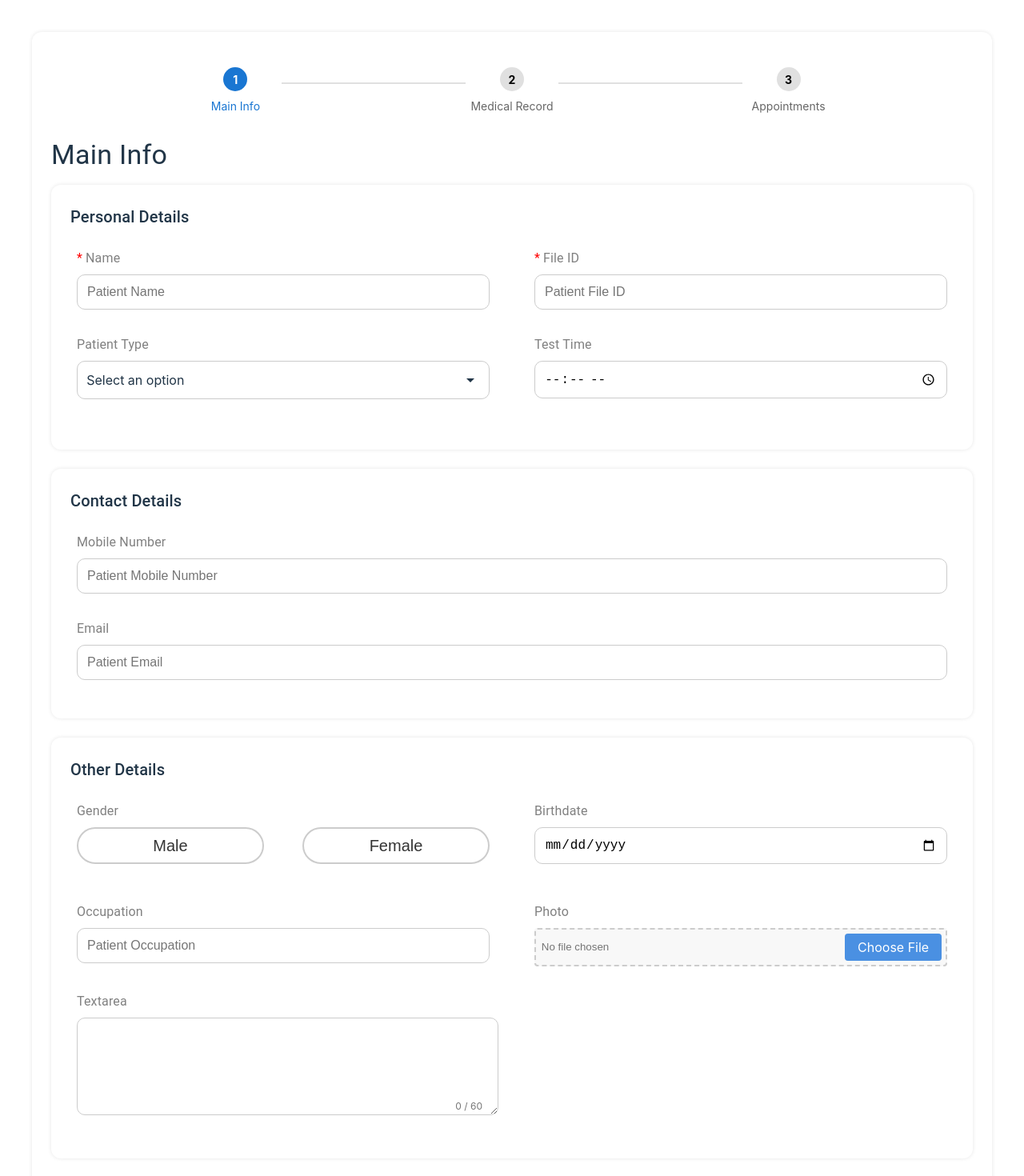
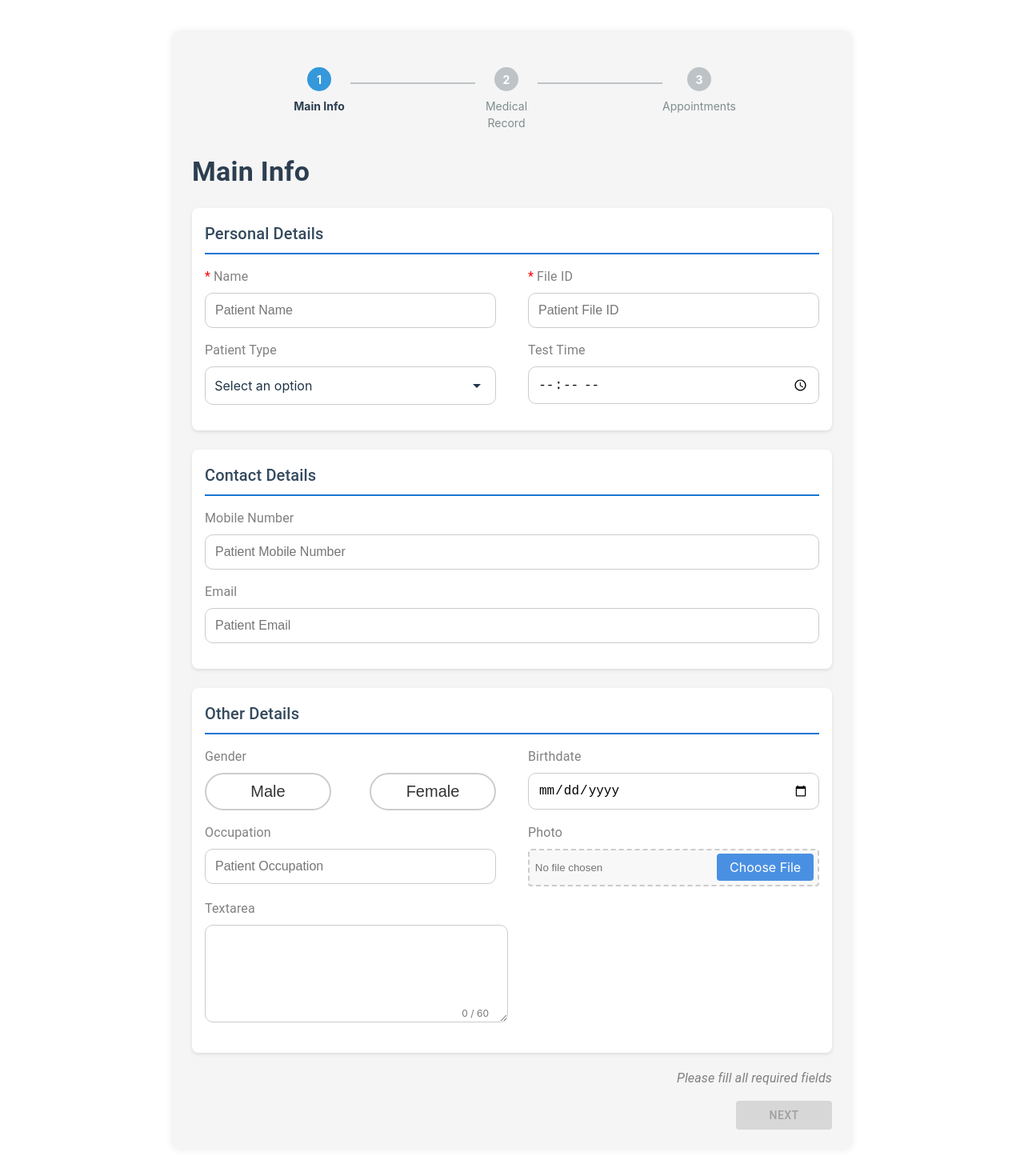
Before and after one commit to Asekon/react-form-renderer, a React (Vite) app: page / in a window 1280 px wide. Shown: the top 1470 px of the page at 80% size. Built offline with nearby package versions, Linux system fonts and the light colour scheme.

Commit message:
added large number of custom styles to most of internal tags and restructured the types

```diff
--- a/src/App.tsx
+++ b/src/App.tsx
@@ -1,35 +1,17 @@
 import "./App.css";
 import FormRenderer from "./FormRenderer/FormRenderer";
+import { FormStep } from "./types";
 
 function App() {
-  interface FormSection {
-    title: string;
-    layout: { columns: number };
-    inputs: FormInputField[];
-  }
-
-  interface FormStep {
-    title: string;
-    sections: FormSection[];
-  }
-  interface FormInputField {
-    name: string;
-    label: string;
-    type: "text" | "select" | "date" | "radio" | "file" | "time" | "textArea";
-    placeholder?: string;
-    options?: { label: string; value: string }[];
-    defaultValue?: string;
-    validation?: { required: string };
-    maxChars?: number;
-    rows?: number;
-  }
   const formSchema: FormStep[] = [
     {
       title: "Main Info",
+      // stepTitleStyle: { color: "blue", fontWeight: "bold" },
       sections: [
         {
           title: "Personal Details",
           layout: { columns: 2 },
+          // sectionStyle: { backgroundColor: "#f0f0f0", padding: "10px" },
           inputs: [
             {
               name: "patientName",
@@ -131,6 +113,7 @@ function App() {
               label: "Record 1",
               type: "text",
               placeholder: "Record Info",
+              validation: { required: "record1 is required" },
             },
             {
               name: "record2",
@@ -171,7 +154,48 @@ function App() {
   };
   return (
     <>
-      <FormRenderer schema={formSchema} onSubmit={handleSubmit} multiStep />
+      <FormRenderer
+        schema={formSchema}
+        onSubmit={handleSubmit}
+        multiStep
+        formContainerStyle={{}}
+        stepperStyle={{
+          stepper: {
+            // marginBottom: "2rem",
+          },
+          step: {
+            // Custom styles for each step
+          },
+          indicator: {
+            backgroundColor: "#bdc3c7",
+            color: "#ffffff",
+          },
+          activeIndicator: {
+            backgroundColor: "#3498db",
+          },
+          label: {
+            color: "#7f8c8d",
+          },
+          activeLabel: {
+            color: "#2c3e50",
+            fontWeight: "bold",
+          },
+          connector: {
+            backgroundColor: "#bdc3c7",
+          },
+          activeConnector: {
+            backgroundColor: "#3498db",
+          },
+        }}
+        stepTitleStyle={{ textAlign: "left" }}
+        sectionContainerStyle={{ textAlign: "left" }}
+        // sectionTitleStyle={{}}
+        // inputContainerStyle={{}}
+        // buttonContainerStyle={{}}
+        // leftButtonStyle={{}}
+        // rightButtonStyle={{}}
+        // validationMessageStyle={{}}
+      />
     </>
   );
 }
--- a/src/FormRenderer/FormRenderer.tsx
+++ b/src/FormRenderer/FormRenderer.tsx
@@ -1,15 +1,6 @@
-import React, { useState } from "react";
+import React, { useEffect, useState } from "react";
 import { useForm, FormProvider } from "react-hook-form";
-import {
-  Grid,
-  Typography,
-  Button,
-  Stepper,
-  Step,
-  StepLabel,
-  Box,
-  Stack,
-} from "@mui/material";
+import { Grid, Typography, Button, Box, Stack } from "@mui/material";
 import FormSelect from "../FormInputs/FormSelect/FormSelect";
 import FormText from "../FormInputs/FormText/FormText";
 import FormDate from "../FormInputs/FormDate/FormDate";
@@ -18,42 +9,106 @@ import FormFile from "../FormInputs/FormFile/FormFile";
 import FormRadio from "../FormInputs/FormRadio/FormRadio";
 import FormTextArea from "../FormInputs/FormTextArea/FormTextArea";
 import CustomStepper from "../CustomStepper/CustomStepper";
+import { FormInput, FormRendererProps, FormStep } from "../types";
 
-interface FormInput {
-  name: string;
-  label: string;
-  type: string;
-  placeholder?: string;
-  defaultValue?: string;
-  options?: { label: string; value: string }[];
-  validation?: { required: string };
-  maxChars?: number;
-}
+const defaultThemeColor = "#1976d2";
+const getDefaultStyles = (themeColor: string) => ({
+  formContainer: {
+    maxWidth: "800px",
+    margin: "0 auto",
+    backgroundColor: "#f5f5f5",
+    borderRadius: "8px",
+    padding: "24px",
+    boxShadow: "0px 0px 10px rgba(0,0,0,0.1)",
+  },
+  stepper: {
+    stepper: {
+      marginBottom: "2rem",
+    },
+    indicator: {
+      backgroundColor: "#bdc3c7",
+      color: "#ffffff",
+    },
+    activeIndicator: {
+      backgroundColor: themeColor,
+    },
+    label: {
+      color: "#7f8c8d",
+    },
+    activeLabel: {
+      color: "#2c3e50",
+      fontWeight: "bold",
+    },
+    connector: {
+      backgroundColor: "#bdc3c7",
+    },
+    activeConnector: {
+      backgroundColor: themeColor,
+    },
+  },
+  stepTitle: {
+    color: "#2c3e50",
+    fontWeight: "bold",
+    marginBottom: "1.5rem",
+  },
+  sectionContainer: {
+    backgroundColor: "#ffffff",
+    borderRadius: "8px",
+    boxShadow: "0 2px 4px rgba(0,0,0,0.1)",
+    padding: "16px",
+    marginBottom: "24px",
+  },
+  sectionTitle: {
+    color: "#34495e",
+    borderBottom: `2px solid ${themeColor}`,
+    paddingBottom: "0.5rem",
+    marginBottom: "1rem",
+  },
+  inputContainer: {
+    marginBottom: "1rem",
+  },
+  buttonContainer: {
+    display: "flex",
+    justifyContent: "space-between",
+    marginTop: "15px",
+  },
+  leftButton: {},
+  rightButton: {
+    backgroundColor: themeColor,
+    color: "#ffffff",
+    "&:hover": {
+      backgroundColor: themeColor,
+      opacity: 0.9,
+    },
+  },
+  validationMessage: {
+    color: "grey",
+    fontStyle: "italic",
+    textAlign: "right",
+    minHeight: "25px",
+    marginTop: "20px",
+  },
+});
 
-interface FormSection {
-  title: string;
-  layout: { columns: number };
-  inputs: FormInput[];
-}
-
-interface FormStep {
-  title: string;
-  sections: FormSection[];
-}
-
-interface FormRendererProps {
-  schema: FormStep[];
-  onSubmit: (data: any) => void;
-  multiStep?: boolean;
-}
-
-const FormRenderer: React.FC<FormRendererProps> = ({
+const FormRenderer: React.FC<FormRendererProps & { themeColor?: string }> = ({
   schema,
   onSubmit,
   multiStep = false,
+  formContainerStyle,
+  stepperStyle,
+  stepTitleStyle,
+  sectionContainerStyle,
+  sectionTitleStyle,
+  inputContainerStyle,
+  buttonContainerStyle,
+  leftButtonStyle,
+  rightButtonStyle,
+  validationMessageStyle,
+  themeColor = defaultThemeColor,
 }) => {
   const methods = useForm();
   const [activeStep, setActiveStep] = useState(0);
+  const defaultStyles = getDefaultStyles(themeColor);
 
   const handleSubmit = async () => {
     const isValid = await methods.trigger();
@@ -69,21 +124,23 @@ const FormRenderer: React.FC<FormRendererProps> = ({
     }
   };
 
+  useEffect(() => {
+    methods.trigger();
+  }, [activeStep, methods]);
+
   const handleBack = () => {
     setActiveStep((prevActiveStep) => prevActiveStep - 1);
   };
+
   const renderFormInputs = (input: FormInput, index: number) => {
     const isRequired = input.validation?.required !== undefined;
-    const error = methods.formState.errors[input.name];
 
     return (
       <Box
         key={`input-wrapper-${index}`}
         sx={{
-          backgroundColor: error ? "rgba(255, 0, 0, 0.05)" : "transparent",
-          padding: 1,
-          borderRadius: 5,
-          mb: 2,
+          ...defaultStyles.inputContainer,
+          ...inputContainerStyle,
         }}
       >
         <Box
@@ -100,11 +157,6 @@ const FormRenderer: React.FC<FormRendererProps> = ({
             )}
             {input.label}
           </Typography>
-          {error && (
-            <Typography color="error" variant="caption">
-              {error.message as string}
-            </Typography>
-          )}
         </Box>
         {(() => {
           switch (input.type) {
@@ -195,7 +247,15 @@ const FormRenderer: React.FC<FormRendererProps> = ({
 
   const renderStep = (step: FormStep, stepIndex: number) => (
     <Box key={`step-${stepIndex}`}>
-      <Typography variant="h4" mb={2} sx={{ textAlign: "left" }}>
+      <Typography
+        variant="h4"
+        mb={2}
+        sx={{
+          ...defaultStyles.stepTitle,
+          ...stepTitleStyle,
+          ...(step.stepTitleStyle || {}),
+        }}
+      >
         {step.title}
       </Typography>
       <Stack spacing={3}>
@@ -203,14 +263,19 @@ const FormRenderer: React.FC<FormRendererProps> = ({
           <Box
             key={`section-${sectionIndex}`}
             sx={{
-              bgcolor: "white",
-              backgroundColor: "white",
-              borderRadius: 3,
-              padding: 3,
-              boxShadow: "0px 0px 5px rgba(0, 0, 0, 0.1)",
+              ...defaultStyles.sectionContainer,
+              ...sectionContainerStyle,
+              ...(section.sectionStyle || {}),
             }}
           >
-            <Typography variant="h6" mb={2} sx={{ textAlign: "left" }}>
+            <Typography
+              variant="h6"
+              mb={2}
+              sx={{
+                ...defaultStyles.sectionTitle,
+                ...sectionTitleStyle,
+              }}
+            >
               {section.title}
             </Typography>
             <Grid container columnSpacing={5}>
@@ -235,30 +300,38 @@ const FormRenderer: React.FC<FormRendererProps> = ({
     <FormProvider {...methods}>
       <Stack
         sx={{
-          mb: 3,
-          bgcolor: "white",
-          backgroundColor: "white",
-          borderRadius: 3,
-          padding: 3,
-          boxShadow: "0px 0px 5px rgba(0, 0, 0, 0.1)",
+          ...defaultStyles.formContainer,
+          ...formContainerStyle,
         }}
       >
-        <CustomStepper
-          steps={schema.map((step) => step.title)}
-          activeStep={activeStep}
-        />
+        {multiStep && (
+          <CustomStepper
+            steps={schema.map((step) => step.title)}
+            activeStep={activeStep}
+            customStyles={{
+              ...defaultStyles.stepper,
+              ...stepperStyle,
+            }}
+          />
+        )}
         <Stack gap={5}>
           {multiStep
             ? renderStep(schema[activeStep], activeStep)
             : schema.map((step, index) => renderStep(step, index))}
         </Stack>
+        <Typography
+          sx={{
+            ...defaultStyles.validationMessage,
+            ...validationMessageStyle,
+          }}
+        >
+          {!methods.formState.isValid && "Please fill all required fields"}
+        </Typography>
         <Box
           key="button-box"
           sx={{
-            display: "flex",
-            justifyContent: "space-between",
-            mt: 4,
-            px: 2,
+            ...defaultStyles.buttonContainer,
+            ...buttonContainerStyle,
           }}
         >
           {multiStep && activeStep > 0 ? (
@@ -266,13 +339,19 @@ const FormRenderer: React.FC<FormRendererProps> = ({
               key="back-button"
               onClick={handleBack}
               variant="outlined"
-              sx={{ px: 7 }}
+              sx={{
+                px: 7,
+                width: 120,
+                ...defaultStyles.leftButton,
+                ...leftButtonStyle,
+              }}
             >
               Back
             </Button>
           ) : (
             <Box key="empty-box" />
           )}
+
           <Button
             key="next-or-submit-button"
             onClick={
@@ -284,7 +363,13 @@ const FormRenderer: React.FC<FormRendererProps> = ({
             }
             variant="contained"
             color="primary"
-            sx={{ px: 7 }}
+            sx={{
+              px: 7,
+              width: 120,
+              ...defaultStyles.rightButton,
+              ...rightButtonStyle,
+            }}
+            disabled={!methods.formState.isValid}
           >
             {multiStep
               ? activeStep === schema.length - 1
--- /dev/null
+++ b/src/types.ts
@@ -0,0 +1,63 @@
+import React from "react";
+
+export interface FormInput {
+  name: string;
+  label: string;
+  type: string;
+  placeholder?: string;
+  defaultValue?: string;
+  options?: { label: string; value: string }[];
+  validation?: { required: string };
+  maxChars?: number;
+}
+
+export interface FormInputField {
+  name: string;
+  label: string;
+  type: "text" | "select" | "date" | "radio" | "file" | "time" | "textArea";
+  placeholder?: string;
+  options?: { label: string; value: string }[];
+  defaultValue?: string;
+  validation?: { required: string };
+  maxChars?: number;
+  rows?: number;
+}
+
+export interface FormSection {
+  title: string;
+  layout: { columns: number };
+  inputs: FormInput[];
+  sectionStyle?: React.CSSProperties;
+}
+
+export interface FormStep {
+  title: string;
+  sections: FormSection[];
+  stepTitleStyle?: React.CSSProperties;
+}
+
+export interface FormRendererProps {
+  schema: FormStep[];
+  onSubmit: (data: any) => void;
+  multiStep?: boolean;
+  formContainerStyle?: React.CSSProperties;
+  stepTitleStyle?: React.CSSProperties;
+  sectionContainerStyle?: React.CSSProperties;
+  sectionTitleStyle?: React.CSSProperties;
+  inputContainerStyle?: React.CSSProperties;
+  buttonContainerStyle?: React.CSSProperties;
+  leftButtonStyle?: React.CSSProperties;
+  rightButtonStyle?: React.CSSProperties;
+  validationMessageStyle?: React.CSSProperties;
+  stepperStyle?: StepperStyle;
+}
+export interface StepperStyle {
+  stepper?: React.CSSProperties;
+  step?: React.CSSProperties;
+  indicator?: React.CSSProperties;
+  activeIndicator?: React.CSSProperties;
+  label?: React.CSSProperties;
+  activeLabel?: React.CSSProperties;
+  connector?: React.CSSProperties;
+  activeConnector?: React.CSSProperties;
+}
```
Also changed, not shown: src/FormInputs/FormInputMapper/FormInputMapper.tsx (deleted, +0 -109 lines), src/FormInputs/FormText/FormText.tsx (+4 -3 lines).
